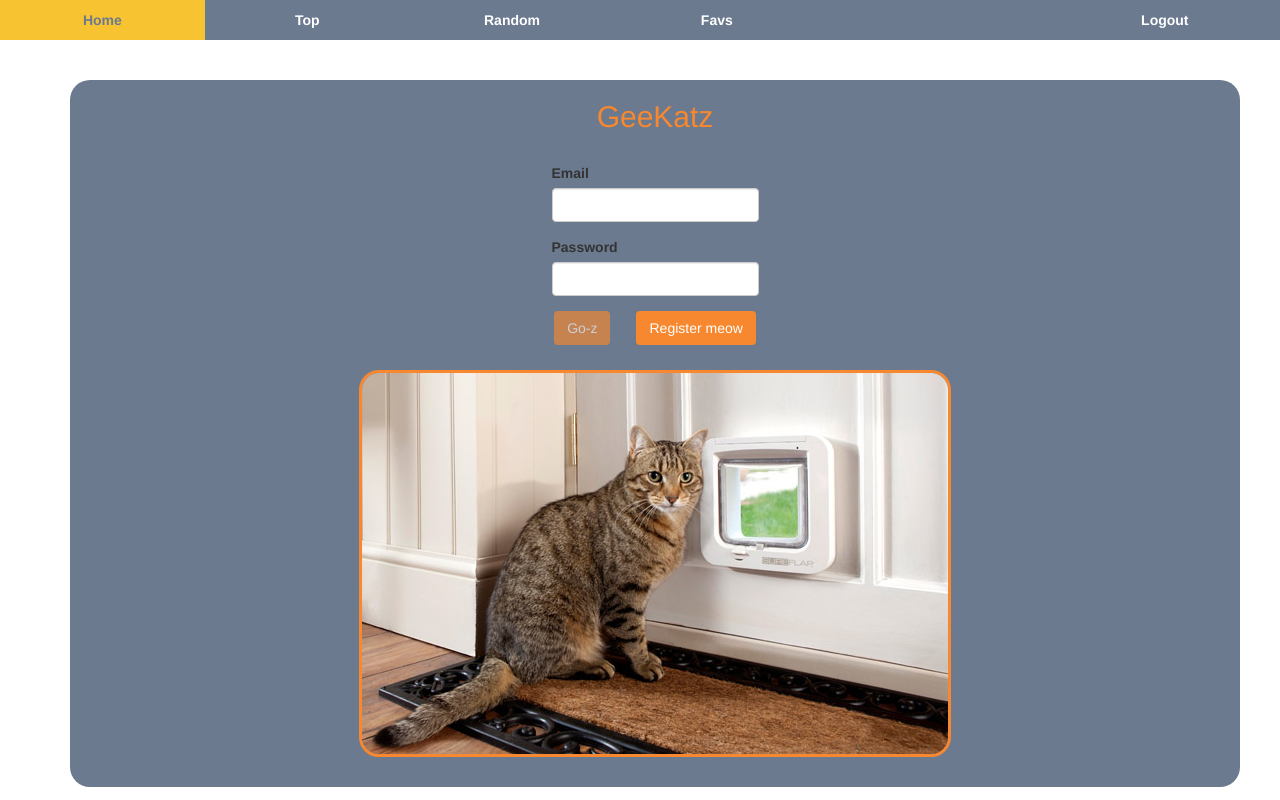
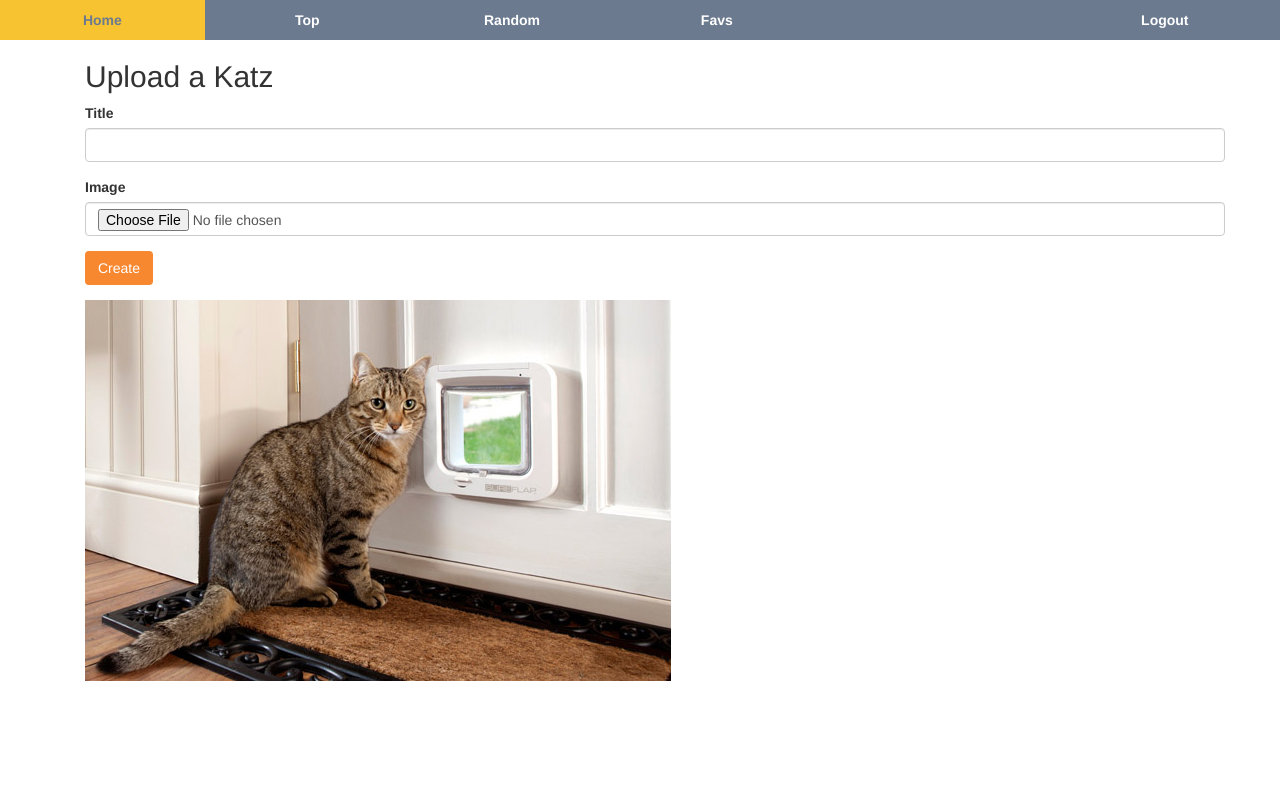
Before and after one commit to Seam7/GeeKatz-Client, an Angular app: page /katz/create in a window 1280 px wide. Before the commit this address led to /auth/login. Built offline with nearby package versions, Linux system fonts and the light colour scheme; sample sign-in values are in the browser's storage.

Commit message:
Added create katz to app & changes in login and register to work with knock gem

```diff
--- a/src/app/app.module.ts
+++ b/src/app/app.module.ts
@@ -3,7 +3,9 @@ import { NgModule } from '@angular/core';
 
 import { AppComponent } from './app.component';
 import { AuthModule } from './auth/auth.module';
+import { KatzModule } from './katz/katz.module';
 import { SharedModule } from './shared/shared.module';
+import { HttpClient } from './shared/helpers/http-client';
 
 //Modules (Aqui van todos los .module de la app)
 import { AppRoutingModule } from './app-routing.module';
@@ -15,10 +17,11 @@ import { AppRoutingModule } from './app-routing.module';
   imports: [
     BrowserModule,
     AuthModule,
+    KatzModule,
     SharedModule,
     AppRoutingModule
   ],
-  providers: [],
+  providers: [HttpClient],
   bootstrap: [AppComponent]
 })
 export class AppModule { }
--- a/src/app/auth/containers/login/login.component.ts
+++ b/src/app/auth/containers/login/login.component.ts
@@ -28,12 +28,13 @@ export class AuthLoginComponent {
   }
 
   onSubmit({value}) {
-    // console.log(value);
+    console.log(value);
     this.authService.login(value)
     .subscribe(response => {
-      console.log(response.json());
       //save token to somewhere
-      localStorage.setItem('currentUser', JSON.stringify(response.json()));
+      let token = response.json().jwt;
+      sessionStorage.setItem('currentUser', JSON.stringify({ token: token }));
+      console.log(JSON.parse(sessionStorage.getItem('currentUser')));
     })
   }
 
--- a/src/app/auth/containers/register/register.component.ts
+++ b/src/app/auth/containers/register/register.component.ts
@@ -24,7 +24,13 @@ export class AuthRegisterComponent implements OnInit {
   }
 
   onSubmit({value}) {
-    this.authService.register(value)
+    console.log(value);
+    let data = {
+      email: value.email,
+      password: value.passwords.password,
+      password_confirmation: value.passwords.password_confirmation
+    }
+    this.authService.register(data)
     .subscribe(
       response => {
         console.log(response);
--- /dev/null
+++ b/src/app/katz/containers/create-kat/create-kat.component.html
@@ -0,0 +1,23 @@
+<div class="container">
+  <div class="title">
+    <h2>Upload a Katz</h2>
+  </div>
+  <div class="centered">
+    <form class="login__form" novalidate #f="ngForm" (ngSubmit)="onSubmit()">
+      <div class="form-group">
+        <label for="title">Title</label>
+        <input class="form-control" type="text" name="title" [(ngModel)]="title">
+      </div>
+      <div class="form-group">
+        <label for="img">Image</label>
+        <input class="form-control" type="file" name="img" (change)="getFile($event)">
+      </div>
+      <div class="form-group login__btns">
+        <button type="submit" class="btn btn-second btn-center" [disabled]="f.invalid">Create</button>
+      </div>
+    </form>
+    <div class="asdf">
+      <img class="login__img img-responsive" src="assets/images/login.png" alt="login">
+    </div>
+  </div>
+</div>
--- /dev/null
+++ b/src/app/katz/containers/create-kat/create-kat.component.ts
@@ -0,0 +1,37 @@
+import { Component, OnInit } from '@angular/core';
+import { KatzService } from '../../katz.service';
+
+
+@Component({
+  selector: 'katz-create',
+  templateUrl: 'create-kat.component.html',
+  styleUrls: ['./create-kat.component.scss']
+})
+export class CreateKatComponent implements OnInit {
+
+  title: string;
+  img: File;
+
+  constructor(private katzService: KatzService) {  }
+
+  ngOnInit() {
+
+  }
+
+  onSubmit(){
+    const data = {
+      title: this.title,
+      img: this.img
+    }
+    console.log(data);
+    this.katzService.createKat(data)
+    .subscribe(res => {
+      console.log(res.json());
+    })
+  }
+
+  getFile(e) {
+    this.img = e.srcElement.files;
+    console.log(this.img);
+  }
+}
--- /dev/null
+++ b/src/app/katz/katz.service.ts
@@ -0,0 +1,15 @@
+import { Http, Response } from '@angular/http';
+import { Injectable } from '@angular/core';
+import { Observable } from 'rxjs/Observable';
+import { AppSettings } from '../app.settings';
+import { HttpClient } from '../shared/helpers/http-client';
+
+@Injectable()
+export class KatzService {
+  constructor(private http: HttpClient) {  }
+
+  createKat(data){
+    return this.http
+    .post(`${AppSettings.API_URI}/katz`, data);
+  }
+}
--- /dev/null
+++ b/src/app/shared/helpers/http-client.ts
@@ -0,0 +1,32 @@
+import {Injectable} from '@angular/core';
+import {Http, Headers} from '@angular/http';
+
+@Injectable()
+export class HttpClient {
+
+  token = JSON.parse(sessionStorage.getItem('currentUser')).token;
+
+  constructor(private http: Http) {}
+
+  createAuthorizationHeader(headers: Headers) {
+    headers.append('Authorization', `Bearer ${this.token}`);
+    // console.log(headers);
+  }
+
+  get(url) {
+    let headers = new Headers();
+    this.createAuthorizationHeader(headers);
+    return this.http.get(url, {
+      headers: headers
+    });
+  }
+
+  post(url, data) {
+    let headers = new Headers();
+    this.createAuthorizationHeader(headers);
+    console.log(headers);
+    return this.http.post(url, data, {
+      headers: headers
+    });
+  }
+}
```
Also changed, not shown: src/app/katz/katz.component.ts (added, +13 -0 lines), src/app/katz/katz.module.ts (added, +21 -0 lines), src/app/katz/katz.routing.ts (added, +15 -0 lines), src/app/katz/containers/create-kat/create-kat.component.scss (added).
